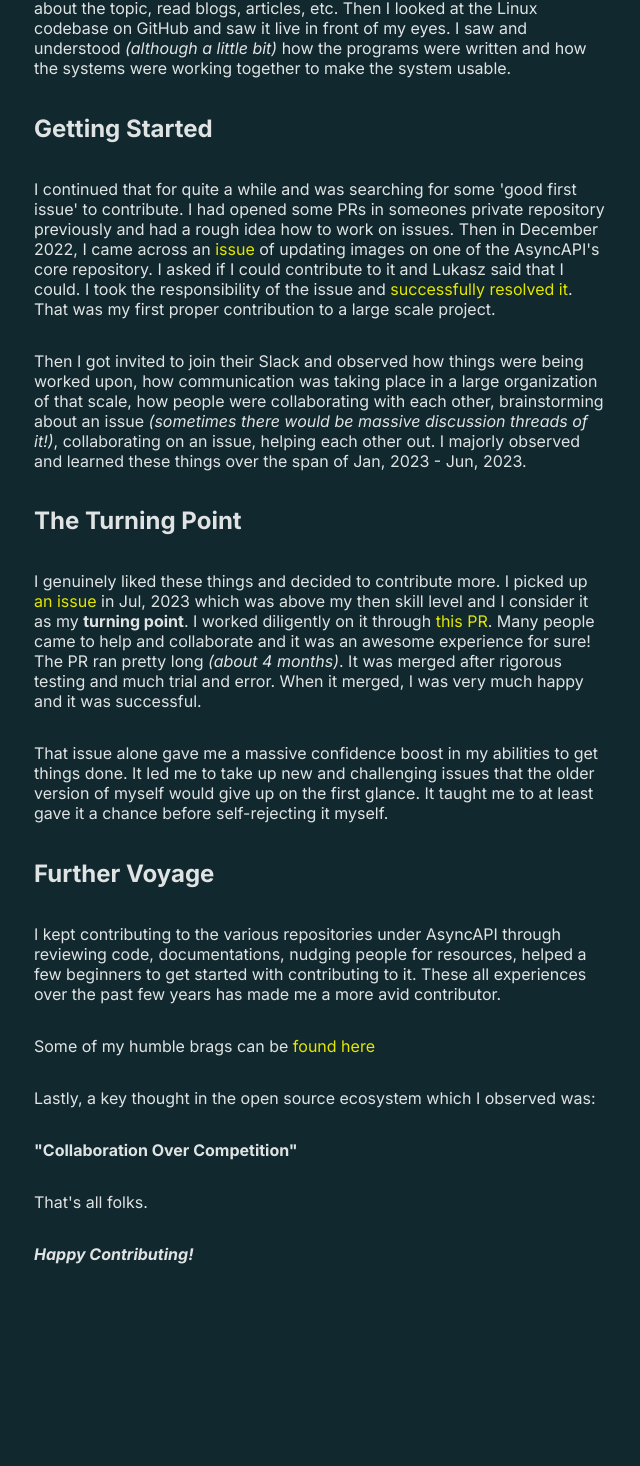
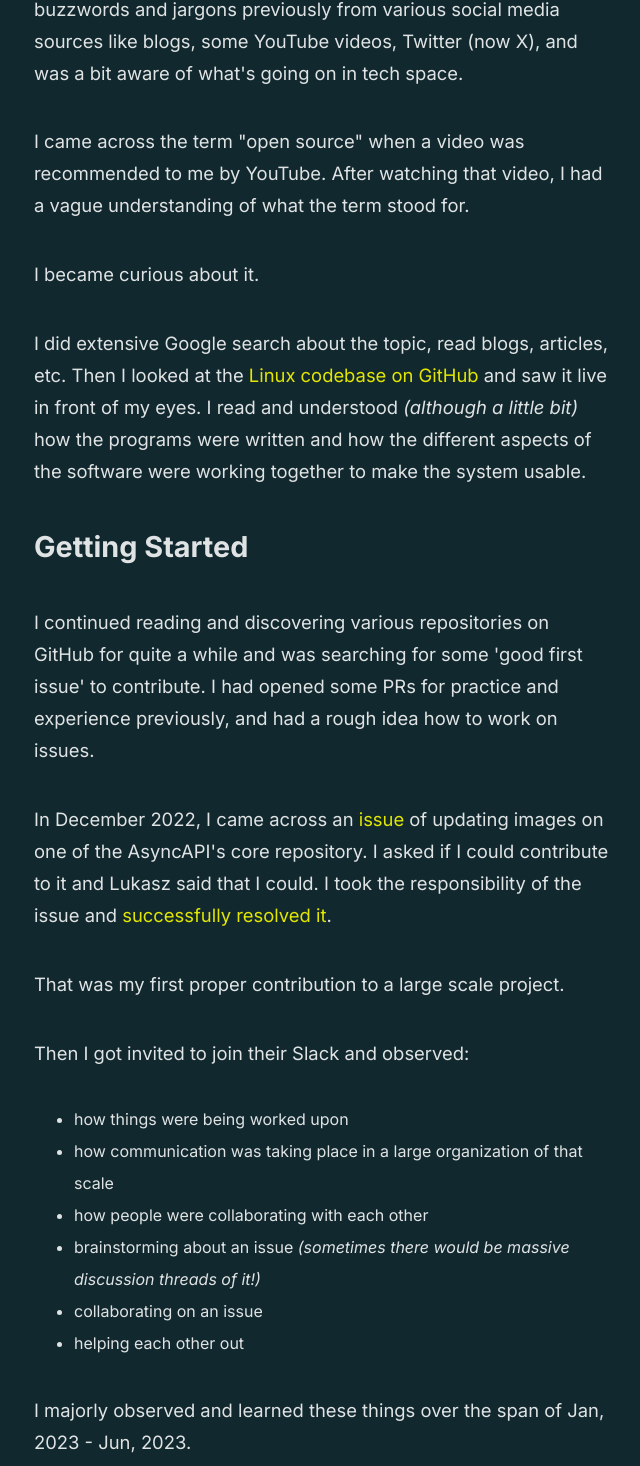
Before and after one commit to AnimeshKumar923/blog, a React (Vite) app: page /blogs/dweller in a window 1280 px wide. Shown: the part 504-1970 px from the top of the page, without its empty margins (350-990 px from the left). Before the commit the page ends 1784 px from the top, so only its background shows below. Built offline with nearby package versions, Linux system fonts and the light colour scheme.

Commit message:
fix: add dweller blog, update styling

```diff
--- a/public/blogs/dweller.md
+++ b/public/blogs/dweller.md
@@ -1,31 +1,50 @@
 # Becoming an open source dweller
 
-_June ??, 2024_
+_June 21, 2025_
 
 ## Background
 
-It was August 2022 and I was a freshman at that time. I was just getting into the world of tech. I had heard some of the buzzwords of it previously from various social media sources like blogs, some YouTube videos and Twitter (I was using it like once or twice a week or so).
+It was August 2022 and I was a freshman at that time. I was just getting into the world of tech. I had heard some of the tech buzzwords and jargons previously from various social media sources like blogs, some YouTube videos, Twitter (now X), and was a bit aware of what's going on in tech space.
 
-I came across the term "open source" by a video recommended on YouTube. After watching that video, I had a vague understanding of what the term means. I became curious about it. I did extensive Google search about the topic, read blogs, articles, etc. Then I looked at the Linux codebase on GitHub and saw it live in front of my eyes.
-I saw and understood _(although a little bit)_ how the programs were written and how the systems were working together to make the system usable.
+I came across the term "open source" when a video was recommended to me by YouTube. After watching that video, I had a vague understanding of what the term stood for.
+
+I became curious about it.
+
+I did extensive Google search about the topic, read blogs, articles, etc. Then I looked at the [Linux codebase on GitHub](https://github.com/torvalds/linux) and saw it live in front of my eyes.
+I read and understood _(although a little bit)_ how the programs were written and how the different aspects of the software were working together to make the system usable.
 
 ## Getting Started
 
-I continued that for quite a while and was searching for some 'good first issue' to contribute. I had opened some PRs in someones private repository previously and had a rough idea how to work on issues. Then in December 2022, I came across an [issue](https://github.com/asyncapi/spec/issues/883) of updating images on one of the AsyncAPI's core repository. I asked if I could contribute to it and Lukasz said that I could. I took the responsibility of the issue and [successfully resolved it](https://github.com/asyncapi/spec/pull/886). That was my first proper contribution to a large scale project.
+I continued reading and discovering various repositories on GitHub for quite a while and was searching for some 'good first issue' to contribute. I had opened some PRs for practice and experience previously, and had a rough idea how to work on issues.
 
-Then I got invited to join their Slack and observed how things were being worked upon, how communication was taking place in a large organization of that scale, how people were collaborating with each other, brainstorming about an issue _(sometimes there would be massive discussion threads of it!)_, collaborating on an issue, helping each other out. I majorly observed and learned these things over the span of Jan, 2023 - Jun, 2023.
+In December 2022, I came across an [issue](https://github.com/asyncapi/spec/issues/883) of updating images on one of the AsyncAPI's core repository. I asked if I could contribute to it and Lukasz said that I could. I took the responsibility of the issue and [successfully resolved it](https://github.com/asyncapi/spec/pull/886).
+
+That was my first proper contribution to a large scale project.
+
+Then I got invited to join their Slack and observed:
+- how things were being worked upon
+- how communication was taking place in a large organization of that scale
+- how people were collaborating with each other
+- brainstorming about an issue _(sometimes there would be massive discussion threads of it!)_
+- collaborating on an issue
+- helping each other out
+
+I majorly observed and learned these things over the span of Jan, 2023 - Jun, 2023.
 
 ## The Turning Point
 
-I genuinely liked these things and decided to contribute more. I picked up [an issue](https://github.com/asyncapi/community/pull/805) in Jul, 2023 which was above my then skill level and I consider it as my **turning point**. I worked diligently on it through [this PR](https://github.com/asyncapi/community/pull/805). Many people came to help and collaborate and it was an awesome experience for sure!
-The PR ran pretty long _(about 4 months)_. It was merged after rigorous testing and much trial and error. When it merged, I was very much happy and it was successful.
+I genuinely liked these things and decided to contribute more. I picked up [an issue](https://github.com/asyncapi/community/pull/805) in Jul, 2023 which was above my 'then' skill level and I consider it as my **turning point**.
 
-That issue alone gave me a massive confidence boost in my abilities to get things done. It led me to take up new and challenging issues that the older version of myself would give up on the first glance. It taught me to at least gave it a chance before self-rejecting it myself.
+I worked diligently on it through [this PR](https://github.com/asyncapi/community/pull/805).
+
+Many people came to help and collaborate and it was an awesome experience for sure!
+The PR ran pretty long _(about 4 months)_. It was merged after rigorous testing and much trial and error. When it merged, I was very much happy. I never thought I could solve it but with collaboration even a newbie like me could solve the issue. It was such a great feeling to be honest.
+
+That issue alone gave me a massive confidence boost in my abilities to get things done. It led me to take up new and challenging issues that the older version of myself would have given up on the first sight. It taught me to at least give things a chance before self-rejecting it myself.
 
 ## Further Voyage
 
-I kept contributing to the various repositories under AsyncAPI through reviewing code, documentations, nudging people for resources, helped a few beginners to get started with contributing to it. These all experiences over the past few years has made me a more avid contributor.
-
+I kept contributing to the various repositories under AsyncAPI through reviewing code, documentations, nudging people for resources, helping a few beginners to get started with contributing to the project. These all experiences over the past few years has made me a more avid contributor.
 
 Some of my humble brags can be [found here](https://github.com/AnimeshKumar923/)
 
@@ -33,6 +52,8 @@
 
 **"Collaboration Over Competition"**
 
-That's all folks.
+I keep this line at the back of my mind for everything in life nowadays.
+
+That's all for this one folks. See you in the next one.
 
 **_Happy Contributing!_**
--- a/src/components/BlogPage.module.css
+++ b/src/components/BlogPage.module.css
@@ -10,16 +10,51 @@
   gap: 15rem;
 }
 
+h1 {
+  font-size: 2.5rem;
+  /* text-align: center; */
+}
+
+h2 {
+  font-size: 1.8rem;
+  color: rgba(255, 255, 255, 0.87);
+}
+
+ul {
+  /* font-size: 1.rem; */
+  line-height: 2rem;
+}
+
 .post {
   margin-top: 2rem;
   display: flex;
   flex-direction: column;
   margin-left: 4rem;
+  margin-bottom: 4rem;
 }
 
 .post a {
   text-decoration: none;
   color: rgb(227, 231, 0);
+}
+
+.post a:hover {
+  color: rgb(253, 163, 52); /* A contrasting orange for hover */
+  /* text-decoration: underline; */
+}
+.post a:visited {
+  color: rgb(180, 180, 80);
+}
+
+.post a:visited:hover {
+  color: rgb(253, 163, 52);
+}
+
+.post p {
+  font-size: 1.15rem;
+  /* font-weight: 300; */
+  line-height: 2rem;
+  color: rgba(255, 255, 255, 0.87);
 }
 
 .hr {
```
Also changed, not shown: public/blogs/sample.md (+1 -1 lines).
